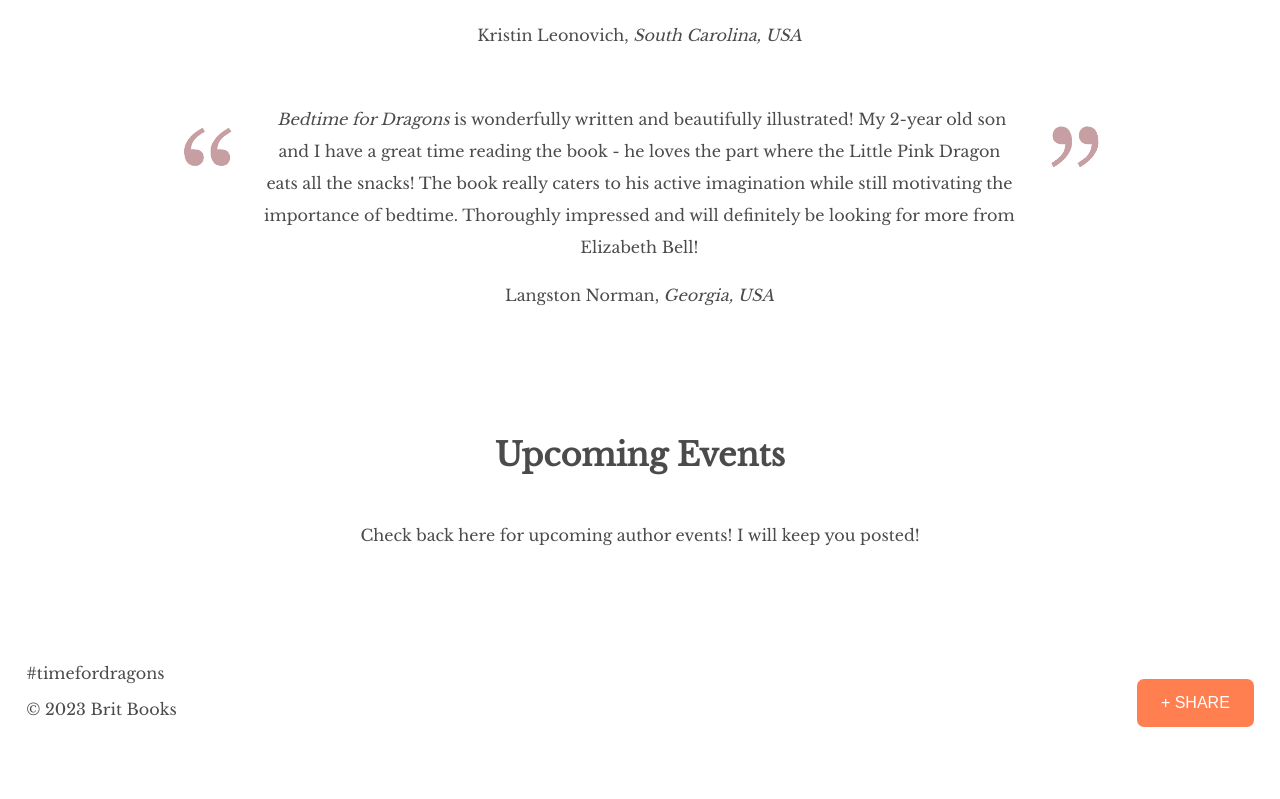
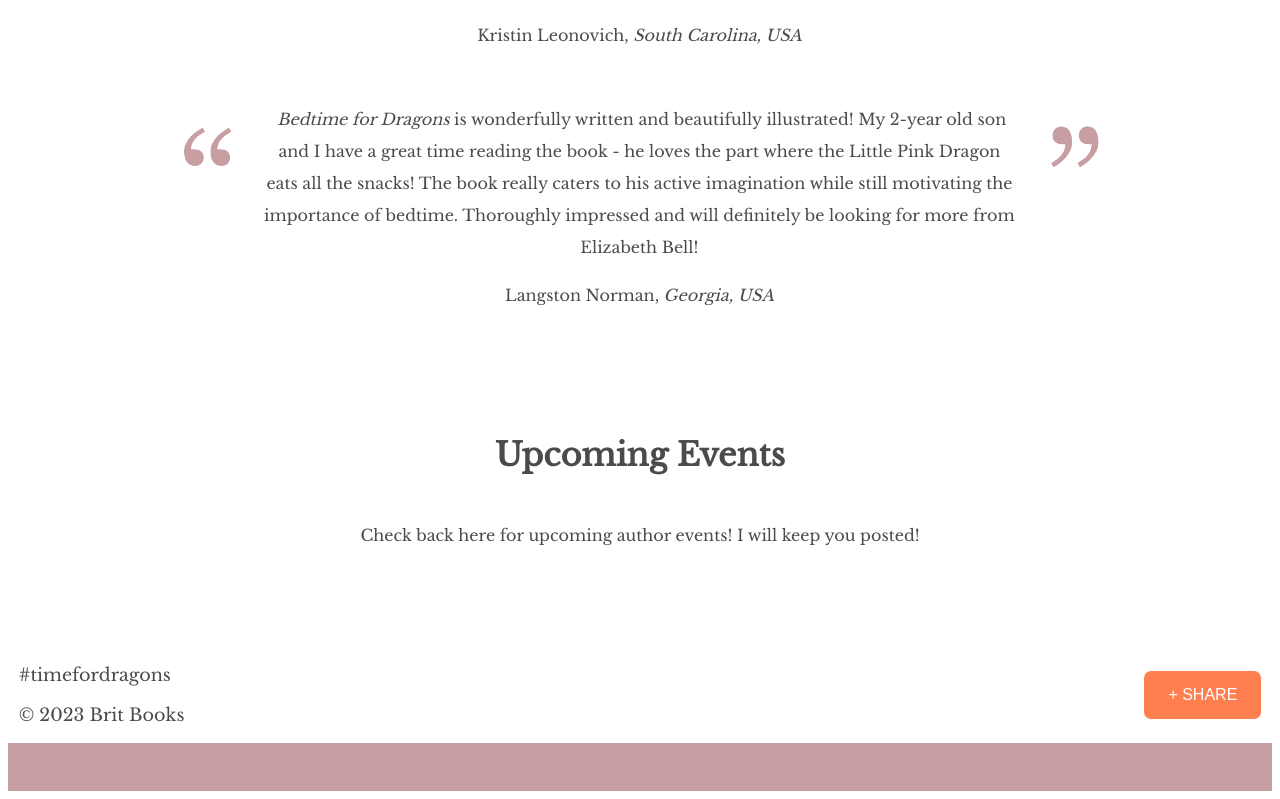
Before and after one commit to laurentyson85/elizabeth-bell-books, a React (Create React App) app: page / in a window 1280 px wide. Shown: the part 2518-3317 px from the top of the page. Before the commit the page ends 3261 px from the top, so only its background shows below. Built offline with nearby package versions, Linux system fonts and the light colour scheme; a web font is replaced by a local one.

Commit message:
Add footer background

```diff
--- a/src/components/HeadFoot/Footer.js
+++ b/src/components/HeadFoot/Footer.js
@@ -4,6 +4,7 @@ import ShareButton from "../Buttons/ShareButton";
 
 function Header() {
   return (
+    <>
       <div className="footer">
         <div className="footerText">
           <p className="hashtag">#timefordragons</p>
@@ -13,6 +14,8 @@ function Header() {
           <ShareButton />
         </div>
       </div>
+      <div className="footerBackground"></div>
+    </>
   );
 }
 
--- a/src/index.css
+++ b/src/index.css
@@ -82,8 +82,12 @@ nav a:hover {
   justify-content: center;
   column-gap: 60rem;
 }
+
+.footerText {
+  font-size: 1.1rem;
+}
 .share {
-  padding-top: 2rem;
+  padding-top: 1.5rem;
 }
 .shareButton {
   background-color: #FF7F50;
@@ -95,6 +99,11 @@ nav a:hover {
   font-size: 16px;
   cursor: pointer;
   border-radius: 7px;
+}
+
+.footerBackground {
+  background-color: #C79FA2;
+  padding: 1.5rem 0rem 1.5rem 0rem;
 }
 
 .authorNoteTitle {
```
Lines whose indentation alone changed are shown as unchanged.
